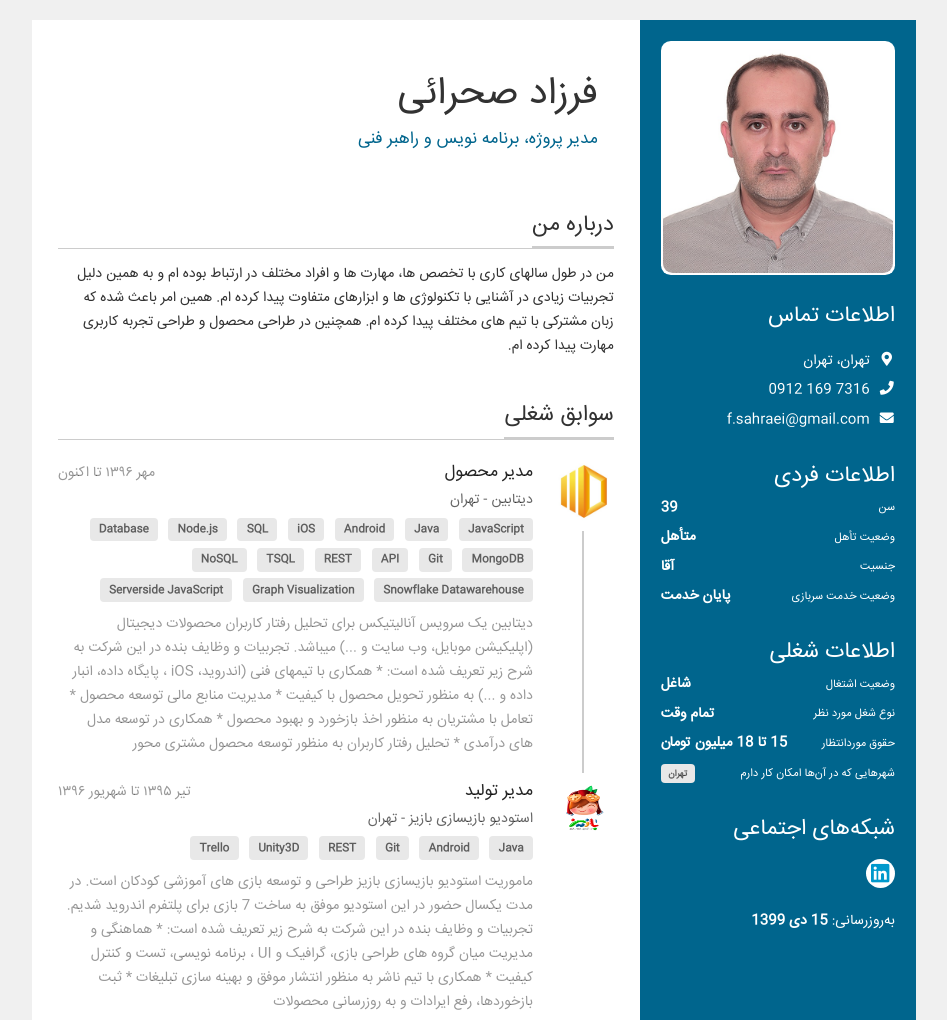
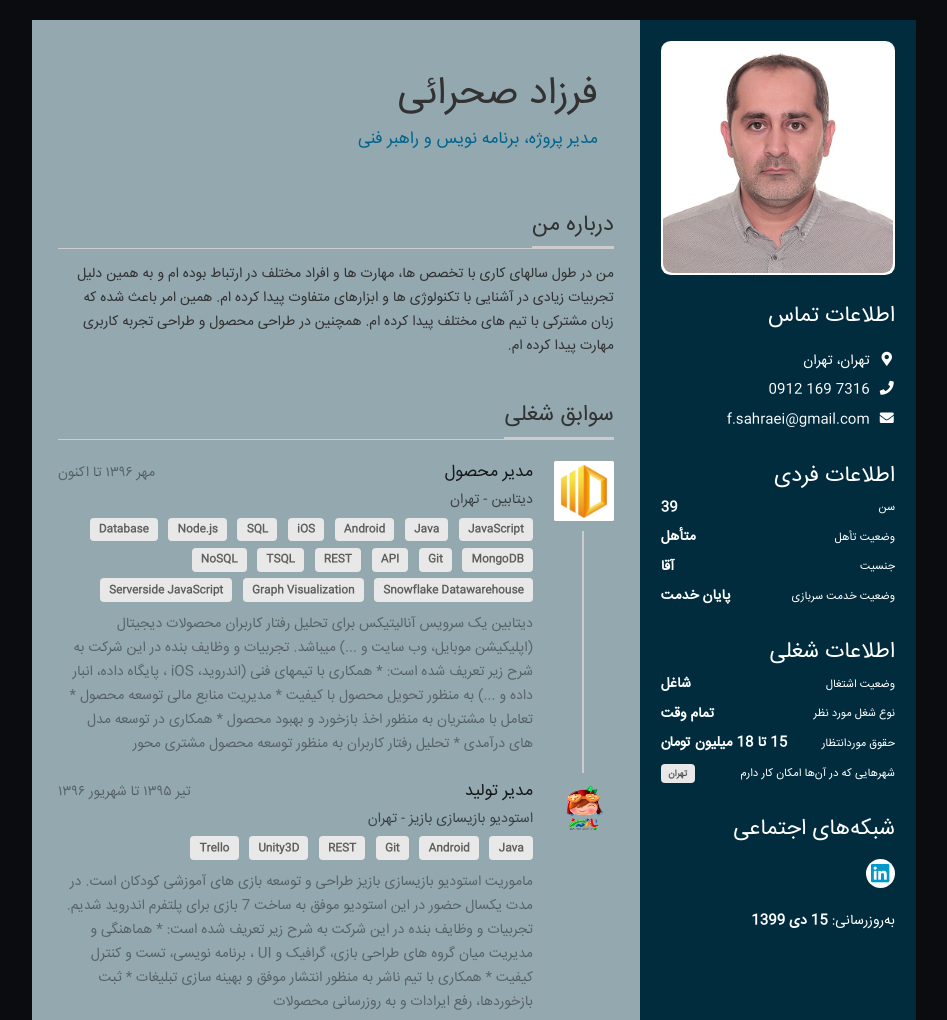
Before and after one commit to farzadsahraei/sahraei.github.io, a plain HTML site: page index.html in a window 1280 px wide. Shown: the top 1020 px of the page, without its empty margins (166-1113 px from the left). Drawn offline with Linux system fonts and the light colour scheme.

Commit message:
change colors

```diff
--- a/css/theme.css
+++ b/css/theme.css
@@ -3,7 +3,7 @@
 }
 
 body {
-    background: #F0F0F0;
+    background: #0b0c10;
     overflow-x: auto;
 }
 
@@ -34,7 +34,7 @@ body {
 }
 
 #r-main {
-    background: white;
+    background: #94a8af;
     padding: 0 0 2em;
 }
 
@@ -48,7 +48,7 @@ body {
 }
 
 .r-side-back.r-color {
-    background: #00658d;
+    background: #012c3e;
 }
 
 .r-side-back.r-image {
```
